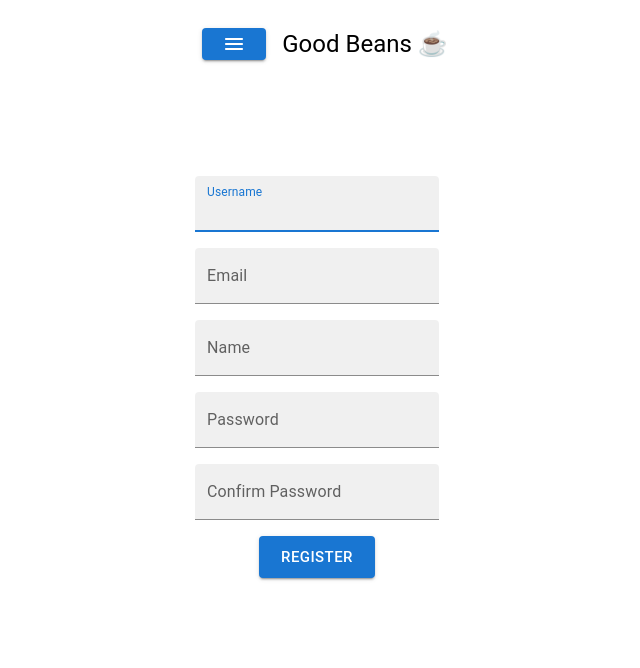
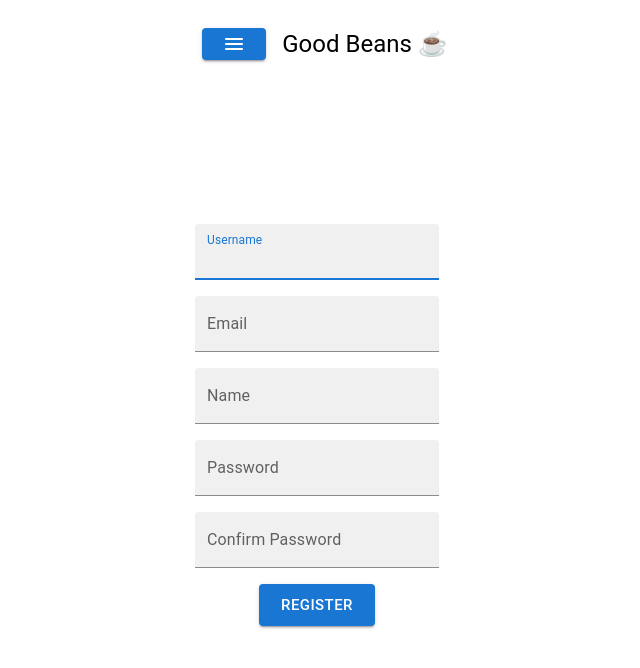
Before and after one commit to eric138/improved-train, a React (Create React App) app: page /register in a window 1280 px wide. Shown: the top 668 px of the page, without its empty margins (323-963 px from the left). Built offline with nearby package versions, Linux system fonts and the light colour scheme.

Commit message:
sign in and register are using new form tag

```diff
--- a/src/App.js
+++ b/src/App.js
@@ -62,7 +62,7 @@ const App = () => {
           <Grid item>
             <Header />
           </Grid>
-          <Grid item sx={{ marginTop: 12 }}>
+          <Grid item sx={{ marginTop: 18 }}>
             <AppRoutes />
           </Grid>
         </Grid>
--- a/src/views/Register.jsx
+++ b/src/views/Register.jsx
@@ -40,7 +40,8 @@ const Register = () => {
     setName(event.target.value);
   };
 
-  const handleRegister = () => {
+  const handleRegister = (event) => {
+    event.preventDefault();
     //Create user and return new id
     try {
       fetch(`${API_URL}register`, {
@@ -111,6 +112,15 @@ const Register = () => {
       direction='column'
     >
       <Grid item>
+        <form onSubmit={handleRegister}>
+          <Grid
+            container
+            justifyContent='center'
+            alignItems='center'
+            spacing={2}
+            direction='column'
+          >
+            <Grid item>
               <TextField id='username' label='Username' variant='filled' onChange={handleUsernameChange} value={username} autoFocus />
             </Grid>
             <Grid item>
@@ -126,7 +136,10 @@ const Register = () => {
               <TextField id='confirmPassword' label='Confirm Password' variant='filled' onChange={handleConfirmPasswordChange} value={confirmPassword} type='password'/>
             </Grid>
             <Grid item>
-        <Button size='large' onClick={handleRegister} variant='contained'>Register</Button>
+              <Button size='large' type='submit' variant='contained'>Register</Button>
+            </Grid>
+          </Grid>
+        </form>
       </Grid>
     </Grid>
   )
--- a/src/views/SignIn.jsx
+++ b/src/views/SignIn.jsx
@@ -30,8 +30,8 @@ const SignIn = () => {
     setPassword(event.target.value);
   };
 
-  const handleLogin = async () => {
-    console.log('handleLogin called');
+  const handleLogin = async (event) => {
+    event.preventDefault();
     try {
       fetch(`${API_URL}login`, {
         method: 'POST',
@@ -92,7 +92,7 @@ const SignIn = () => {
             spacing={2}
             direction='column'
           >
-            <Grid item xs={12}>
+            <Grid item>
               <form onSubmit={handleLogin}>
                 <Grid
                   container
@@ -127,10 +127,10 @@ const SignIn = () => {
                 </Grid>
               </form>
             </Grid>
-            <Grid item xs={12}>
-              <Typography variant='subtitle1'>Need an account?</Typography>
+            <Grid item>
+              <Typography variant='subtitle1' sx={{ textAlign: 'center' }}>Need an account?</Typography>
             </Grid>
-            <Grid item xs={12}>
+            <Grid item>
               <Button size='small' onClick={handleRegister} variant='contained'>Register</Button>
             </Grid>
           </Grid>
```
Lines whose indentation alone changed are shown as unchanged.
